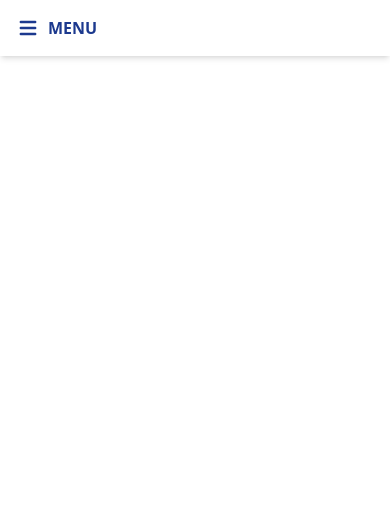
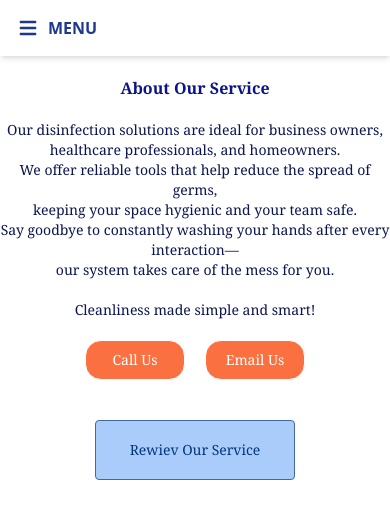
Before and after one commit to Simun234/Medical-Facilities, a React (Vite) app in the folder medical-facilities-app/: page /about-page in a window 390 px wide. Shown: the top 518 px of the page. Built offline with nearby package versions, Linux system fonts and the light colour scheme.

Commit message:
Add responsive 'About Our Service' section with styled text and CTA buttons

```diff
--- a/medical-facilities-app/src/components/AboutUs.jsx
+++ b/medical-facilities-app/src/components/AboutUs.jsx
@@ -7,6 +7,18 @@ function AboutPage() {
   return (
     <>
       <Navbar />
+      <div className='flex flex-col items-center justify-center mt-5'>
+      <h1 className='font-serif font-bold text-[#0A1587] text-base text-center md:text-lg lg:text-2xl '>About Our Service</h1>
+      <div className='flex flex-col items-center'>
+      <p className='font-serif font-normal text-[#0A1551] text-sm text-center mt-5 md:text-lg lg:text-2xl'>Our disinfection solutions are ideal for business owners,<br></br> healthcare professionals, and homeowners.<br></br> We offer reliable tools that help reduce the spread of germs,<br></br> keeping your space hygienic and your team safe.<br></br> Say goodbye to constantly washing your hands after every interaction—<br/>our system takes care of the mess for you.</p>
+      <p className='font-serif font-normal text-[#0A1551] text-sm text-center mt-5 md:text-lg lg:text-2xl'>Cleanliness made simple and smart!</p>
+      </div>
+      <div className='flex flex-row gap-5 items-center mt-5'>
+      <button className='w-[100px] h-[40px] bg-[#FB7041] border rounded-2xl font-serif font-normal text-sm text-[#fff]  text-center md:w-[200px] text-lg lg:text-xl'>Call Us</button>
+      <button className='w-[100px] h-[40px] bg-[#FB7041] border rounded-2xl font-serif font-normal text-sm text-[#fff]  text-center md:w-[200px] text-lg lg:text-xl'>Email Us</button>
+      </div>
+      <button className='w-[200px] h-[60px] bg-[#AACCFB] border border-[#41689F] rounded font-serif font-normal text-sm text-[#02357D] text-center mt-10 md:w-[300px] text-lg lg:text-2xl'>Rewiev Our Service</button>
+      </div>
     </>
   )
 }
```
